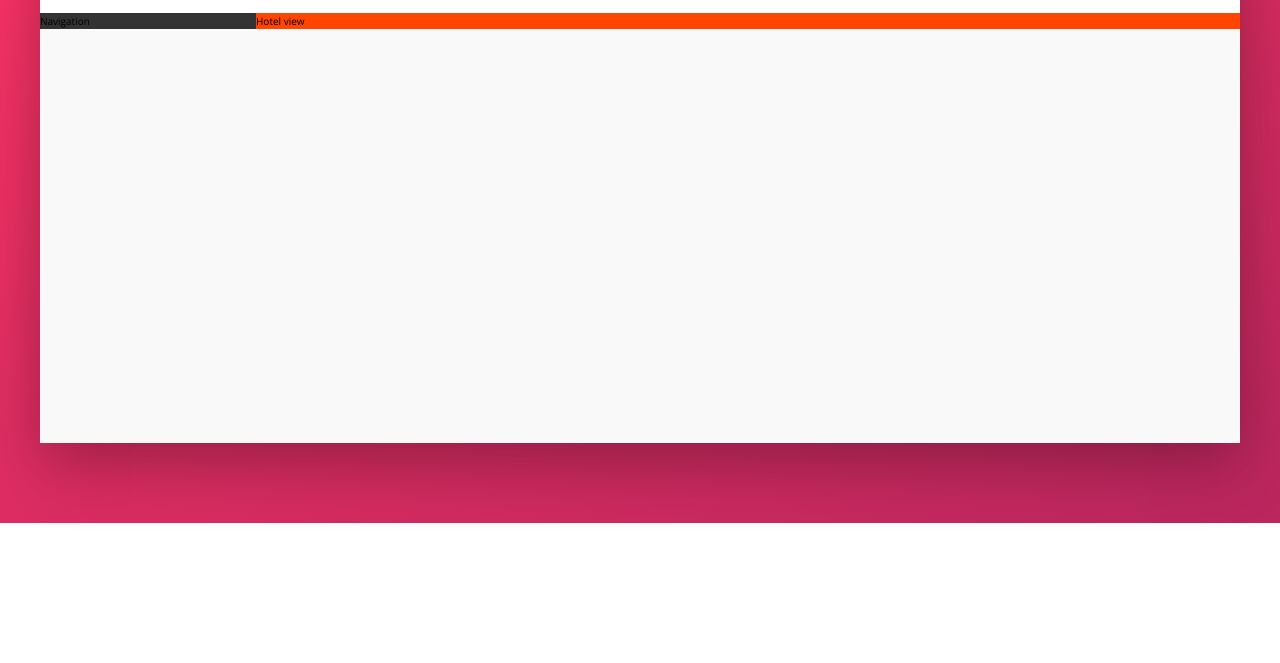
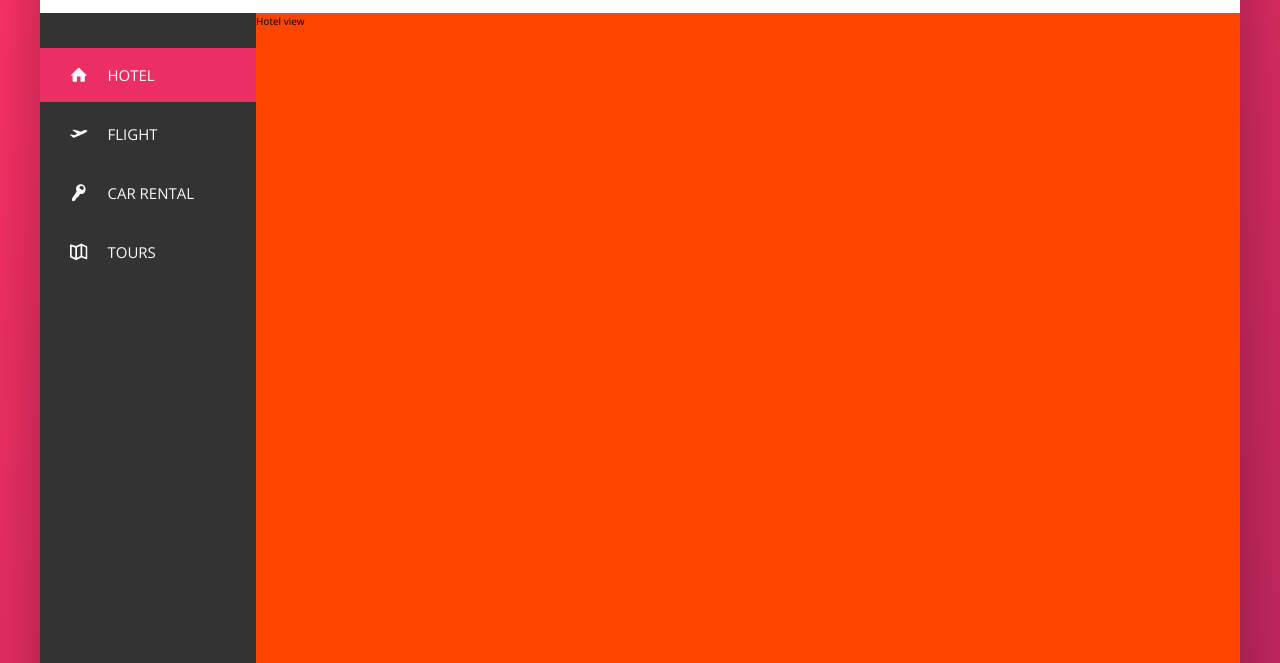
Before and after one commit to mallorious/mallory-trillo, a website: page index.html in a window 1280 px wide. Shown: the part 137-800 px from the top of the page. Drawn offline with nearby package versions, Linux system fonts and the light colour scheme.

Commit message:
navigation sidebar

```diff
--- a/index.html
+++ b/index.html
@@ -45,7 +45,43 @@
             </header>
             <div class="content">
                 <nav class="sidebar">
-                    Navigation
+                    <ul class="side-nav">
+                        <li class="side-nav__item side-nav__item--active">
+                            <a href="#" class="side-nav__link">
+                                <svg class="side-nav__icon">
+                                    <use xlink:href="img/sprite.svg#icon-home"></use>
+                                </svg>
+                                <span>Hotel</span>
+                            </a>
+                        </li>
+                        <li class="side-nav__item">
+                            <a href="#" class="side-nav__link">
+                                <svg class="side-nav__icon">
+                                    <use xlink:href="img/sprite.svg#icon-aircraft-take-off"></use>
+                                </svg>
+                                <span>Flight</span>
+                            </a>
+                        </li>
+                        <li class="side-nav__item">
+                            <a href="#" class="side-nav__link">
+                                <svg class="side-nav__icon">
+                                    <use xlink:href="img/sprite.svg#icon-key"></use>
+                                </svg>
+                                <span>Car rental</span>
+                            </a>
+                        </li>
+                        <li class="side-nav__item">
+                            <a href="#" class="side-nav__link">
+                                <svg class="side-nav__icon">
+                                    <use xlink:href="img/sprite.svg#icon-map"></use>
+                                </svg>
+                                <span>Tours</span>
+                            </a>
+                        </li>
+                    </ul>
+                    <div class="legal">
+                        &copy; 2019 by trillo. All rights reserved.
+                    </div>
                 </nav>
                 <main class="hotel-view">
                     Hotel view
--- a/sass/_components.scss
+++ b/sass/_components.scss
@@ -114,3 +114,81 @@
         margin-right: 1rem;
     }
 }
+
+/////////////////////////////////////////////////////////
+// SIDE NAVIGATION
+
+.side-nav {
+    font-size: 1.5rem;
+    list-style: none;
+    margin-top: 3.5rem;
+
+    // display: flex;
+    // flex-direction: column;
+    // align-items: baseline;
+
+    &__item {
+        position: relative;
+
+        &:not(:last-child) {
+            margin-bottom: .5rem;
+        }
+    }
+
+    &__item::before {
+        content: "";
+        position: absolute;
+        top: 0;
+        left: 0;
+        height: 100%;
+        width: 3px;
+        background-color: var(--color-primary);
+        transform: scaleY(0);
+        transition: transform .2s,
+                    width .4s cubic-bezier(1,0,0,1) .2s,
+                    background-color .1s;
+    }
+
+    &__item:hover::before,
+    &__item--active::before {
+        transform: scaleY(1);
+        width: 100%;
+    }
+
+    &__item:active::before {
+        background-color: var(--color-primary-light);
+    }
+
+    &__link:link,
+    &__link:visited {
+        color: var(--color-grey-light-1);
+        text-decoration: none;
+        text-transform: uppercase;
+        display: block;
+        padding: 1.5rem 3rem;
+        position: relative;
+        z-index: 100;
+
+        display: flex;
+        align-items: center;
+
+    }
+
+    &__icon {
+        width: 1.75rem;
+        height: 1.75rem;
+        margin-right: 2rem;
+        fill: currentColor;
+    }
+}
+
+/////////////////////////////////////////////////////////
+// LEGAL TEXT
+
+.legal {
+    font-size: 1.2rem;
+    color: var(--color-grey-light-4);
+    text-align: center;
+    padding: 2.5rem;
+
+}
--- a/sass/_layout.scss
+++ b/sass/_layout.scss
@@ -22,11 +22,23 @@
 
 .sidebar {
     background-color: var(--color-grey-dark-1);
+
+    // AS CONTAINER
+    display: flex;
+    flex-direction: column;
+    justify-content: space-between;
+
+    // AS ITEM
     flex: 0 0 18%;
 }
 
 .hotel-view {
     background-color: #fff;
+
+    // TEST
     background-color: orangered;
+    height: 80rem;
+
     flex: 1;
+
 }
```
Also changed, not shown: css/style.css.
